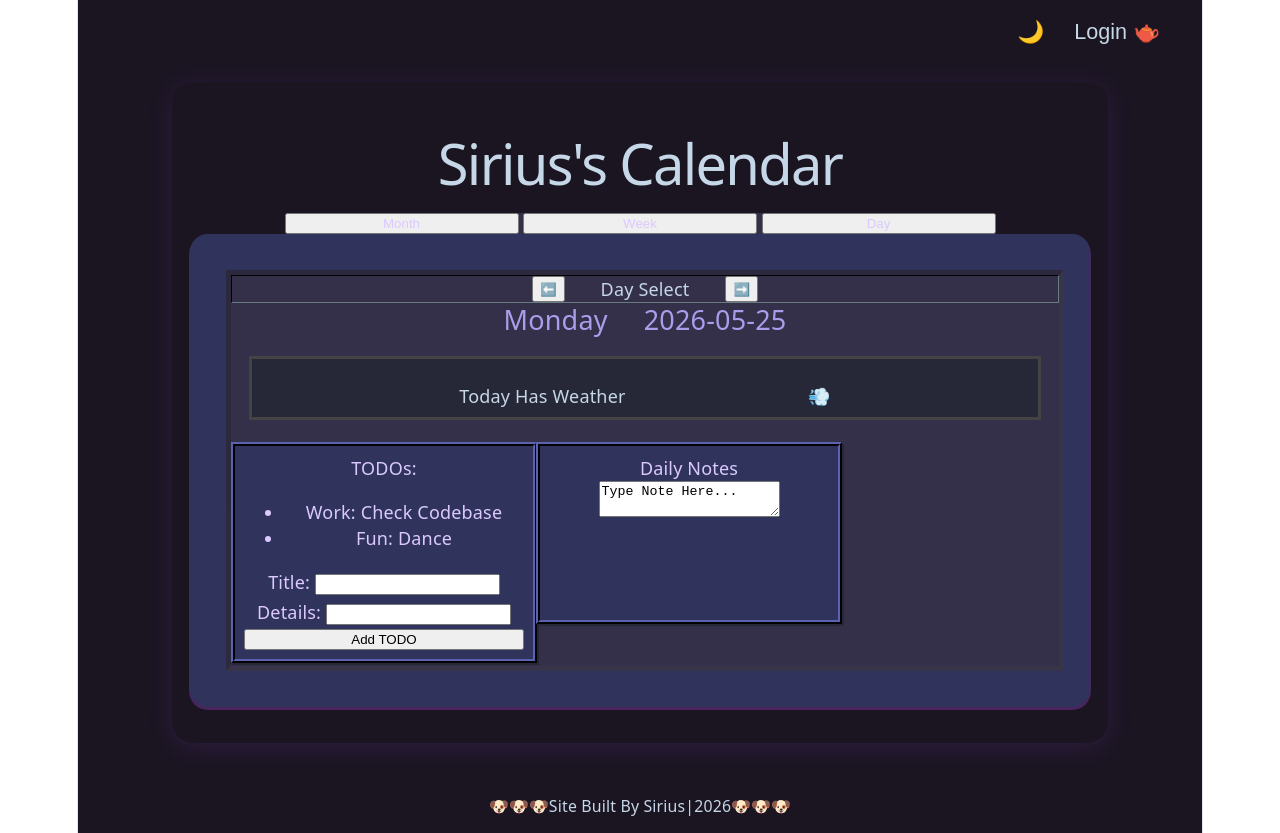
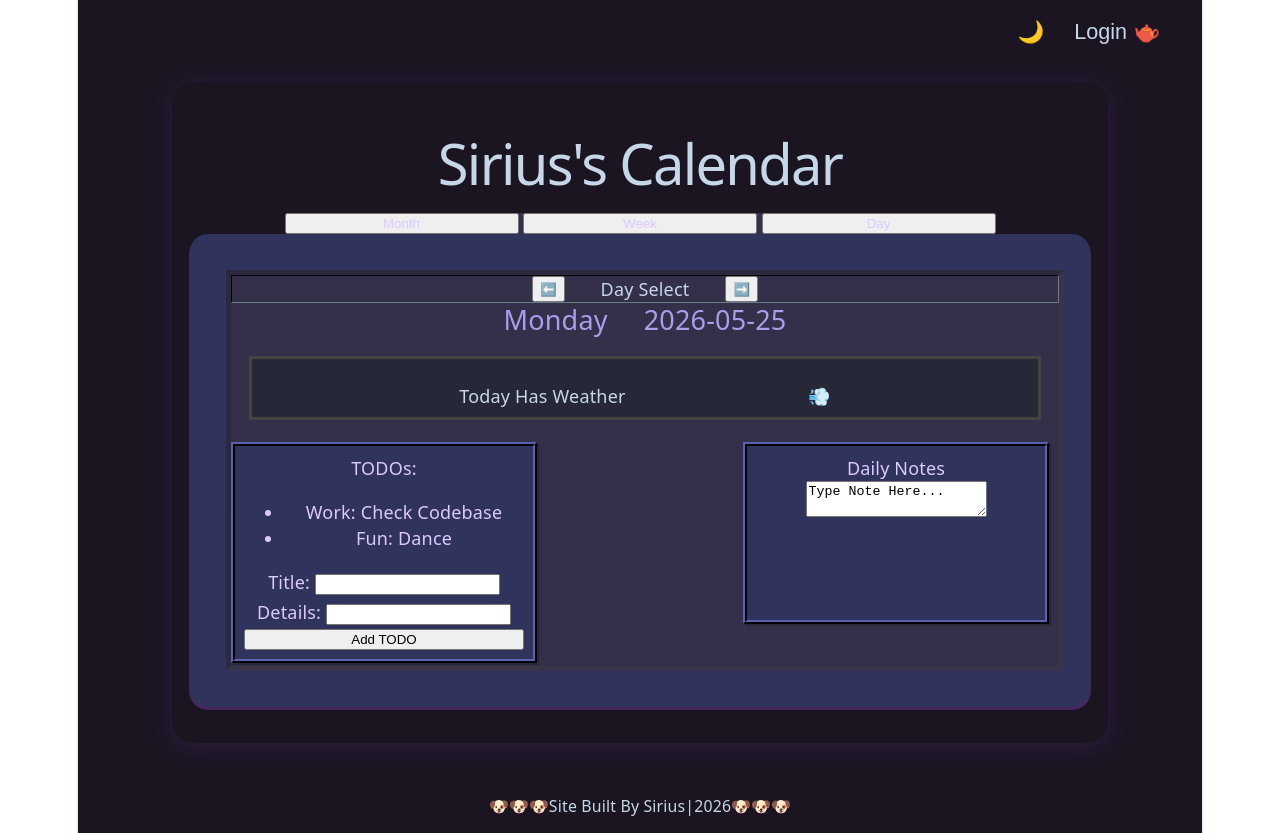
Before and after one commit to poisonpsychicghost-hue/Vue-Calendar-Project, a Vue app: page / in a window 1280 px wide. Both pictures are taken after a click on the button "Day". Built offline with nearby package versions, Linux system fonts and the light colour scheme.

Commit message:
Minor Design Changes

```diff
--- a/src/components/DailyView.vue
+++ b/src/components/DailyView.vue
@@ -166,6 +166,7 @@ function nextDay() {
     display: flex;
     gap: .5rem;
     flex-wrap: wrap;
+    justify-content: space-between;
 }
 .day-todoCard.dark {
     display: table;
@@ -210,6 +211,7 @@ function nextDay() {
 }
 .day-notes.dark {
     display: table;
+    justify-self: right;
     transform: translateX(-10px);
     min-height: 2rem;
     max-height: 8.68rem;
@@ -226,7 +228,8 @@ function nextDay() {
 }
 .day-notes.light {
     display: table;
-    transform: translateX(-4px);
+    transform: translateX(-10px);
+    justify-self: right;
     min-height: 2rem;
     max-height: 8.68rem;
     min-width: 170px;
```
